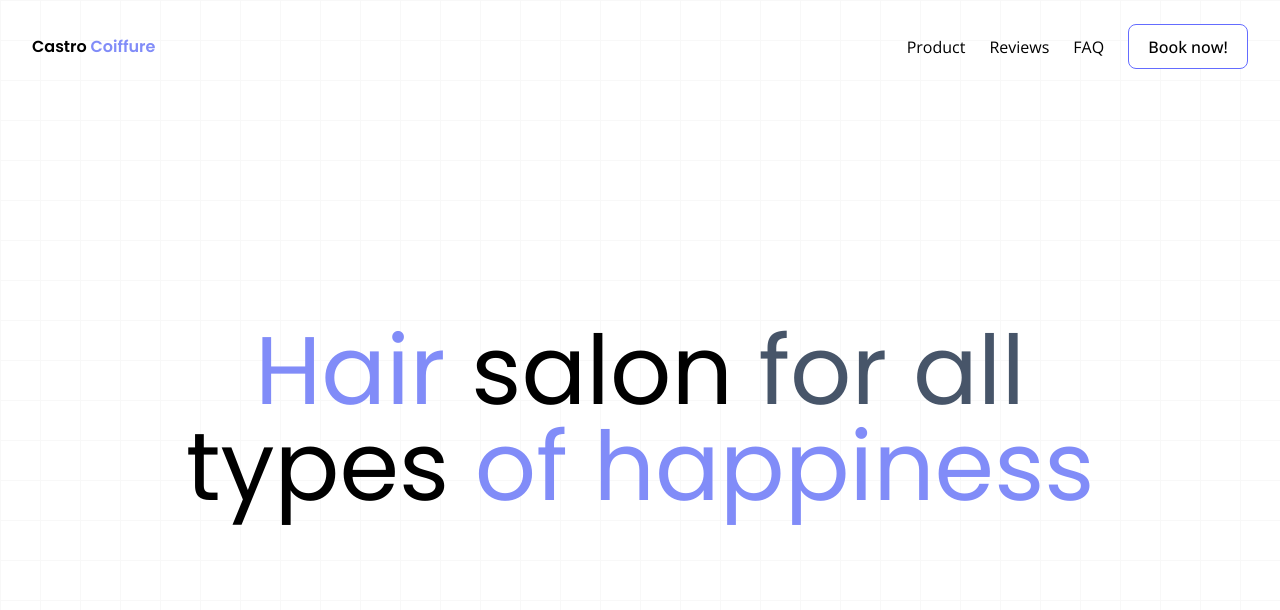
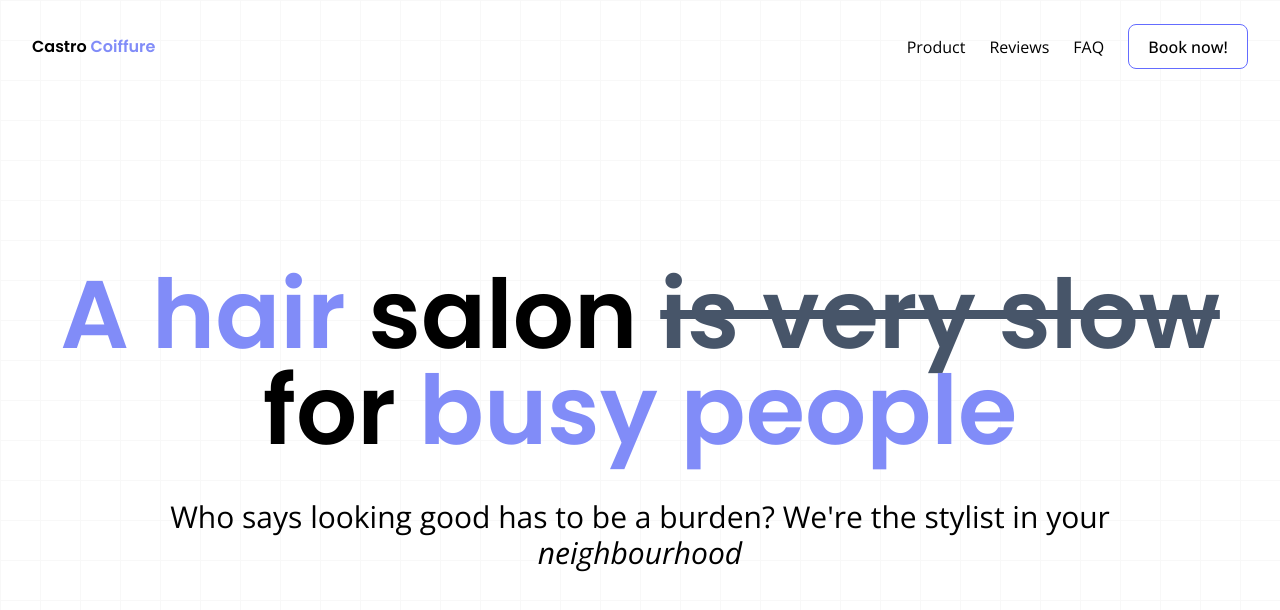
Before and after one commit to vntero/business-landing-page, a SvelteKit app: page / in a window 1280 px wide. Shown: the top 610 px of the page. Built offline with nearby package versions, Linux system fonts and the light colour scheme.

Commit message:
adds intro text

```diff
--- a/src/components/Hero.svelte
+++ b/src/components/Hero.svelte
@@ -7,10 +7,14 @@
     <Header />
     <div class="flex flex-col gap-10 flex-1 items-center
     justify-center pb-10 md:pb-14">
-        <h2 class="text-5xl sm:text-6xl md:text-7xl lg:text-8xl max-w-[1200px] mx-auto w-full text-center">
-            <span class="text-indigo-400">Hair</span> salon
-            <span class="text-slate-600 line-trough">for all</span><br/>
-            types <span class="text-indigo-400">of happiness</span>
+        <h2 class="text-5xl sm:text-6xl md:text-7xl lg:text-8xl max-w-[1200px] mx-auto w-full text-center font-semibold">
+            <span class="text-indigo-400">A hair</span> salon
+            <span class="text-slate-600 line-through">is very slow</span><br/>
+            for <span class="text-indigo-400">busy people</span>
         </h2>
+        <p class="text-xl sm:text-2xl md:text-3xl text-center max-w-[1000px] mx-auto w-full">
+            Who says looking good has to be a burden? We're the stylist in your
+            <span class="italic">neighbourhood</span>
+        </p>
     </div>
 </SectionWrapper>
```
